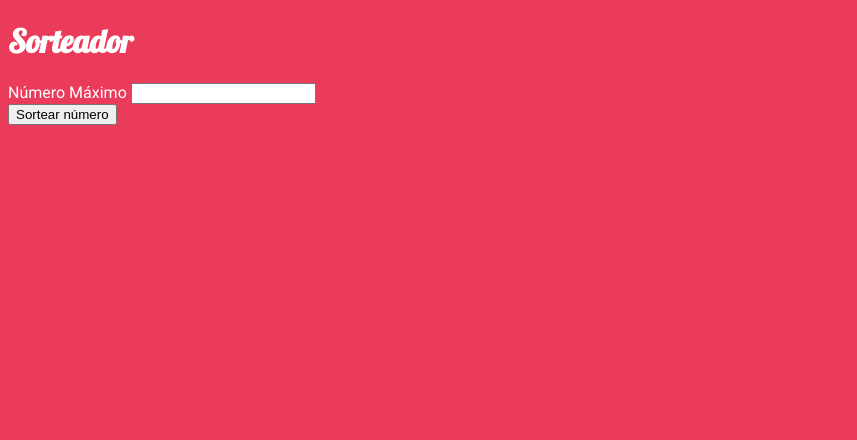
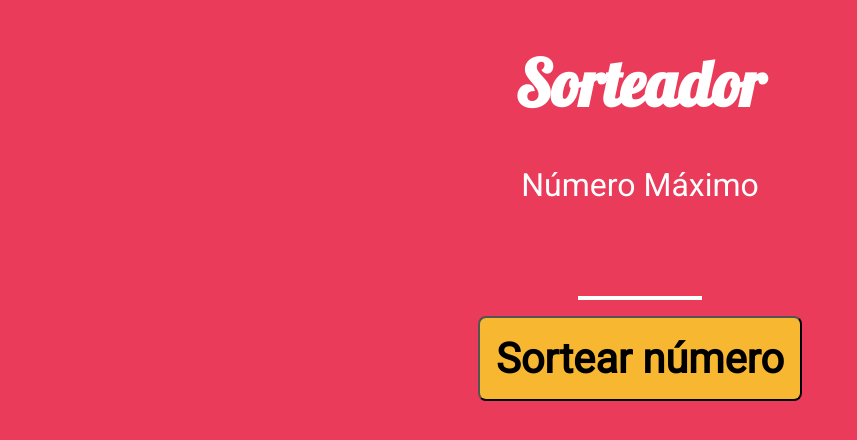
Before and after one commit to andreilbarbosa/Grunt, a website: page src/index.html in a window 1280 px wide. Shown: the whole page, without its empty margins (0-857 px from the left). Drawn offline with Linux system fonts and the light colour scheme.

Commit message:
style: Estiliza o main, botão e input do projeto.

```diff
--- a/src/styles/main.less
+++ b/src/styles/main.less
@@ -2,6 +2,8 @@
 @fonteTitulo: Lobster, cursive;
 @corTexto: #fff;
 @corFundo: #eb3b5a;
+@corTextoBotao: #000;
+@corFundoBotao: #f7b731;
 
 body{
     background-color: @corFundo;
@@ -12,3 +14,36 @@ body{
 h1{
     font-family: @fonteTitulo;
 }
+
+main{
+    max-width: 960px;
+    width: 100%;
+    margin: 0 auto;
+    text-align: center;
+    font-size: 2em;
+}
+
+button{
+    padding: 16px;
+    cursor: pointer;
+    font-weight: bold;
+    font-size: 1.3em;
+    font-family: @fontePrincipal;
+    margin-top: 16px;
+    border-radius: 8px;
+    color: @corTextoBotao;
+    background-color: @corFundoBotao;
+}
+
+input{
+    display: block;
+    margin: 16px auto 0;
+    font-size: 2em;
+    max-width: 120px;
+    background-color: transparent;
+    color: #fff;
+    text-align: center;
+    border: none;
+    outline: none;
+    border-bottom: 4px solid #fff;
+}
```
Also changed, not shown: dev/styles/main.css.
